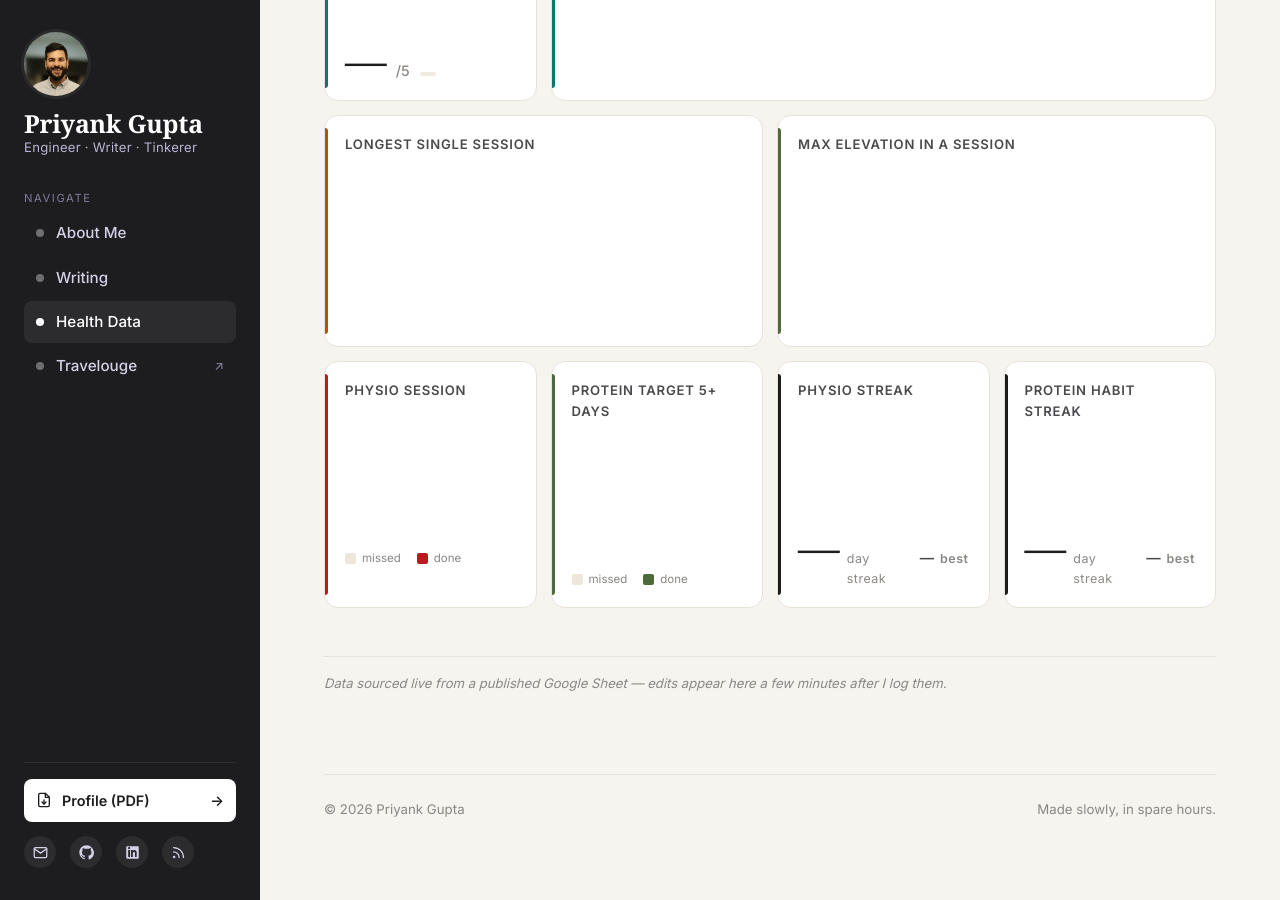
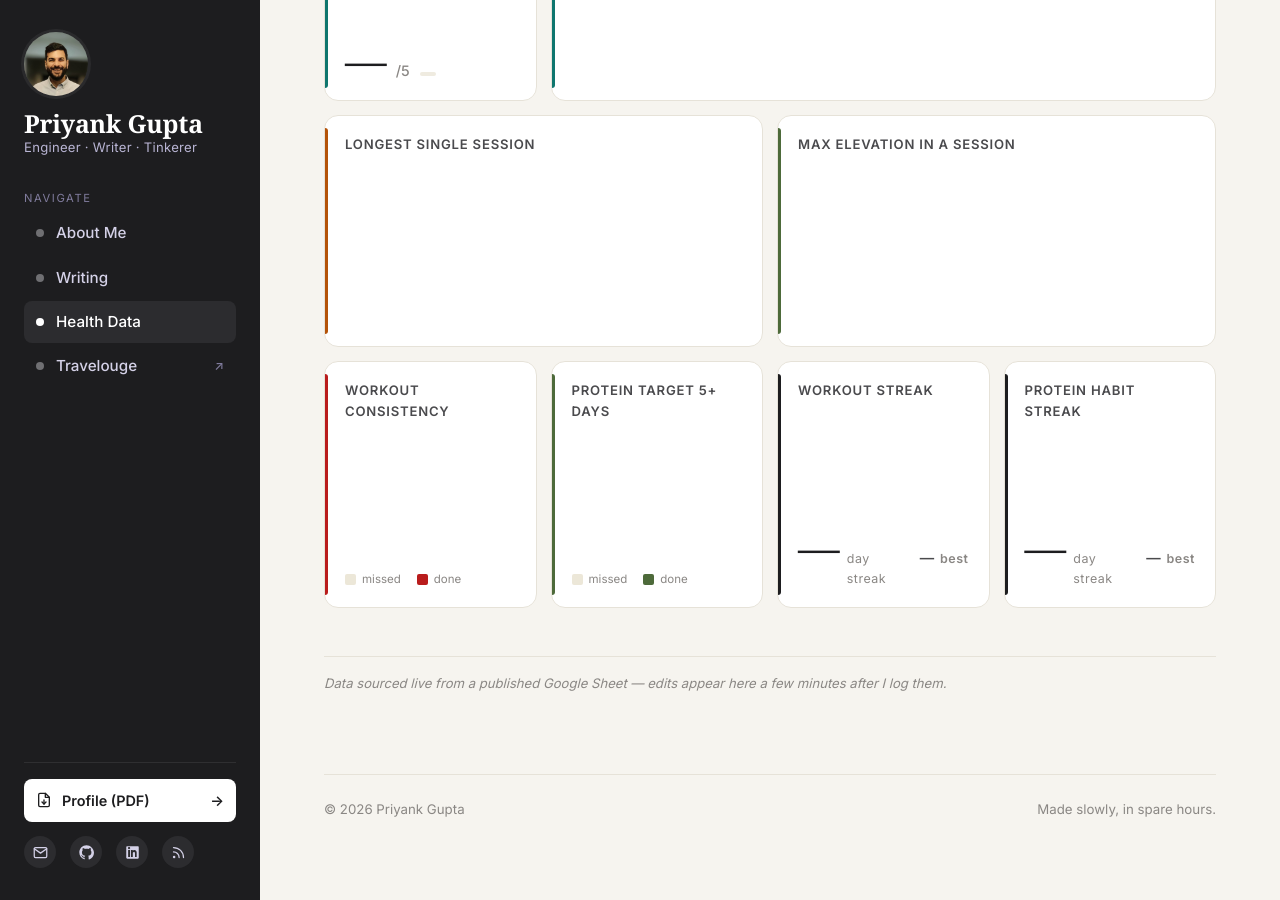
Before and after one commit to priyaaank/priyaaank.github.io, a Jekyll site: the page built from _pages/health-dashboard.md, in a window 1280 px wide and 900 px high, scrolled down 2958 px. Built offline with Jekyll 4.4.1, drawn with Linux system fonts in a browser that asks for light colours; some web fonts are replaced.

```diff
--- a/_data/health/widgets.yml
+++ b/_data/health/widgets.yml
@@ -291,8 +291,8 @@
         span:     2
 
       - type:     consistency
-        title:    Physio session
-        metric:   physio_done
+        title:    Workout consistency
+        metric:   workout_done_5days
         cadence:  weekly
         color:    rose
 
@@ -303,8 +303,8 @@
         color:    sage
 
       - type:     streak
-        title:    Physio streak
-        metric:   physio_done
+        title:    Workout streak
+        metric:   workout_done_5days
         cadence:  weekly
 
       - type:     streak
```
